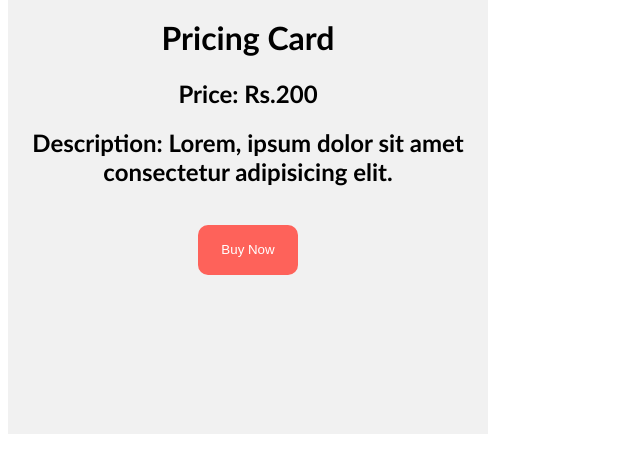
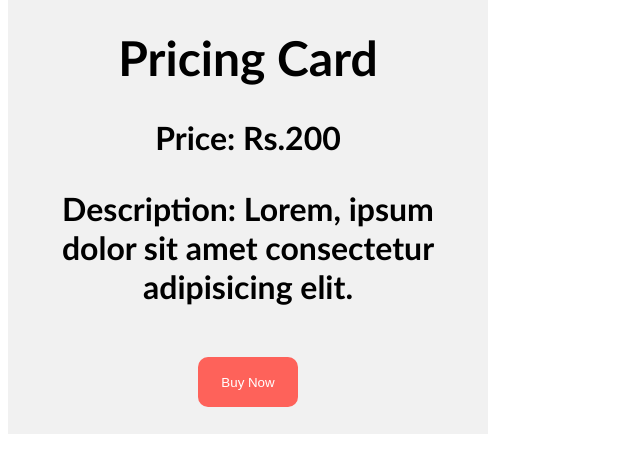
Before and after one commit to acciojob/pricing-card-Snoopyh34d, a website: page main.html in a window 1280 px wide. Shown: the part 274-746 px from the top of the page, without its empty margins (0-640 px from the left). Drawn offline with Linux system fonts and the light colour scheme.

Commit message:
created a submission

```diff
--- a/main.html
+++ b/main.html
@@ -19,6 +19,9 @@
 
         }
         h1{
+            font-size: 300%;
+        }
+        p{
             font-size: 200%;
         }
         #image{
@@ -48,8 +51,8 @@
         <img src="https://images.unsplash.com/photo-1526047932273-341f2a7631f9?ixlib=rb-4.0.3&ixid=M3wxMjA3fDB8MHxwaG90by1wYWdlfHx8fGVufDB8fHx8fA%3D%3D&auto=format&fit=crop&w=880&q=80" id="image" alt="">
     </div>
     <h1>Pricing Card</h1>
-    <h2>Price: Rs.200</h2>
-    <h2>Description: Lorem, ipsum dolor sit amet consectetur adipisicing elit.</h2>
+    <p>Price: Rs.200</p>
+    <p>Description: Lorem, ipsum dolor sit amet consectetur adipisicing elit.</p>
     <br>
 
     <button id="submit">Buy Now</button>
```
